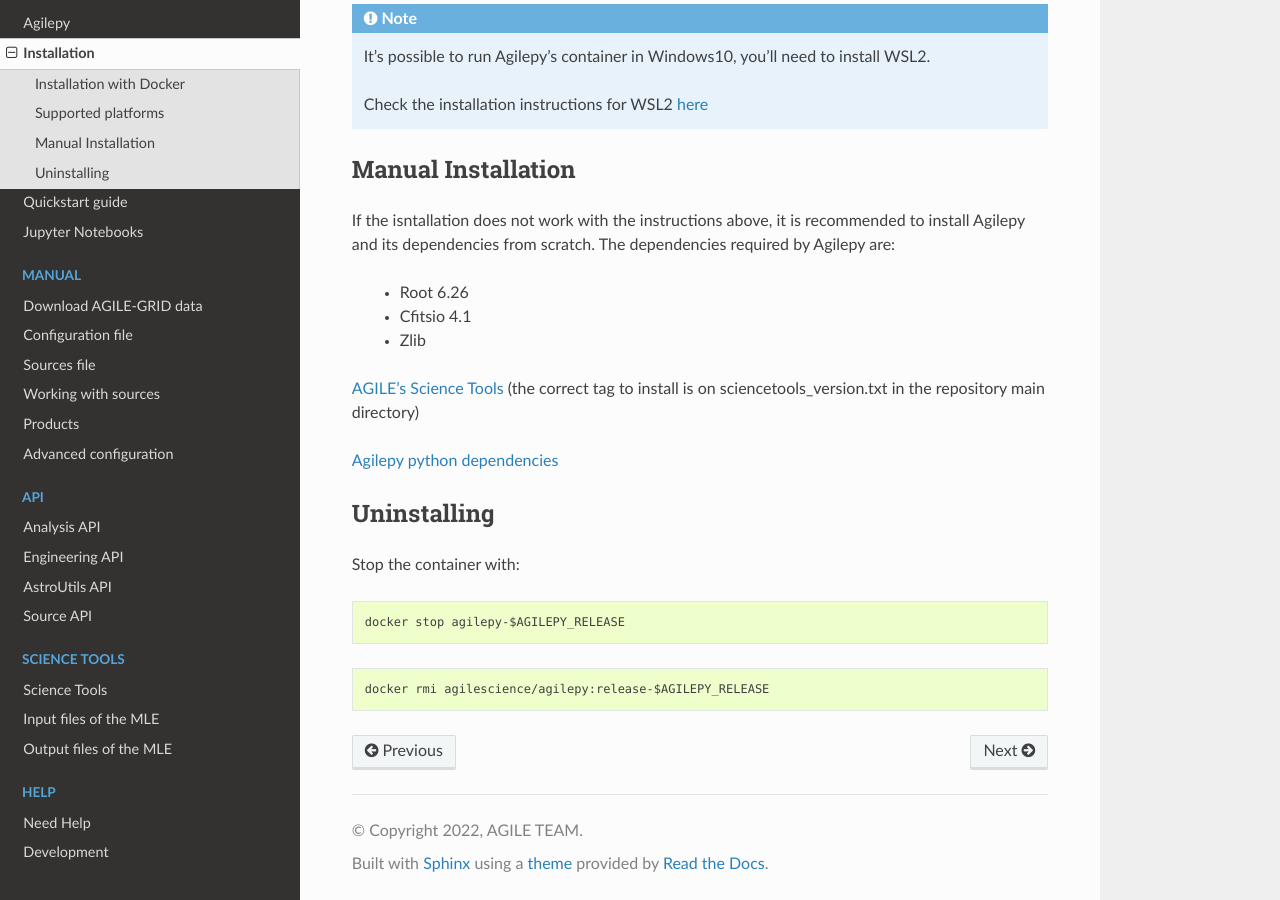
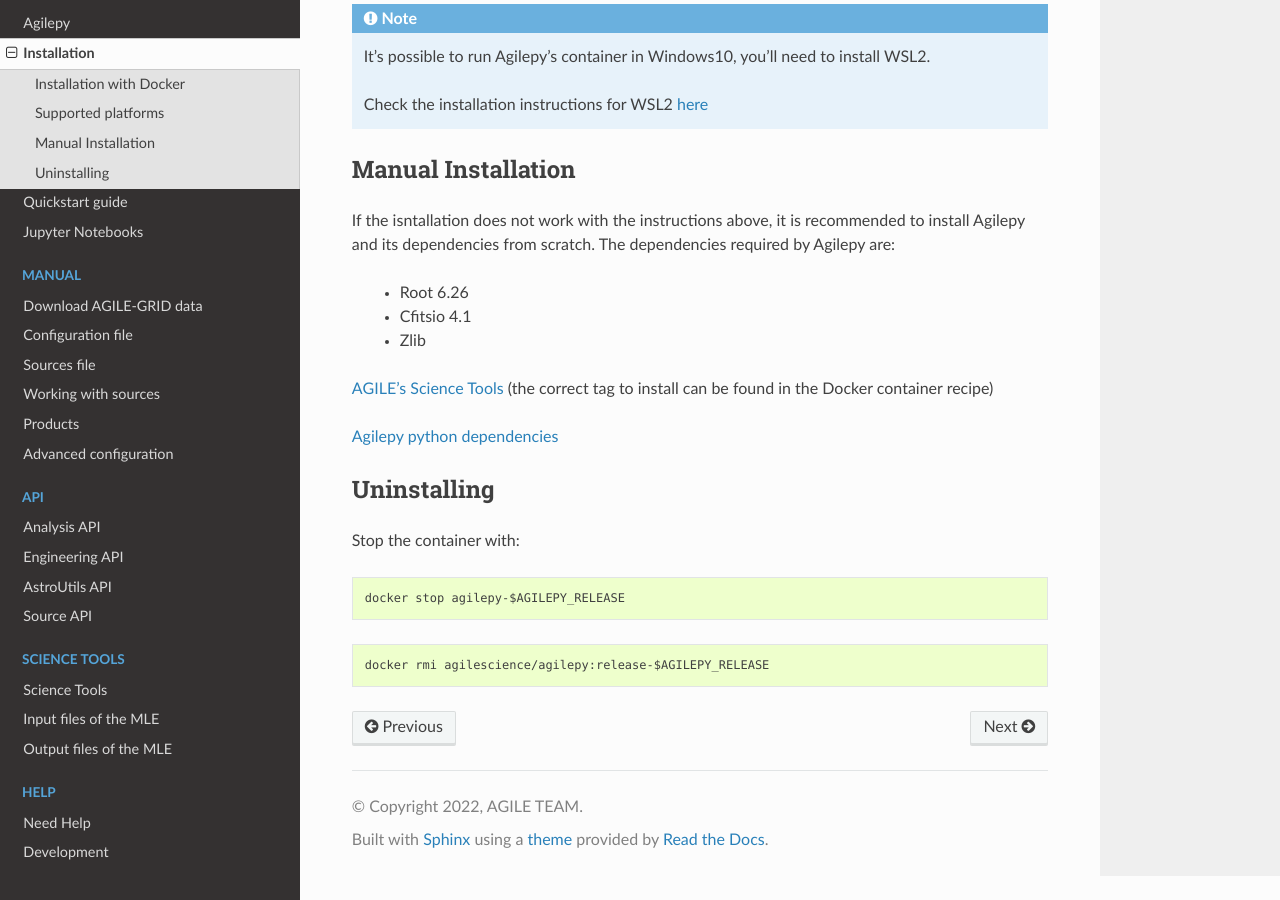
Before and after one commit to AGILESCIENCE/Agilepy, a Sphinx documentation site: the page built from docs/source/quickstart/installation.rst, in a window 1280 px wide and 900 px high, scrolled down 1954 px. Built offline with Sphinx 7.4.7 and the Read the Docs theme 2.0.0, drawn with Linux system fonts in a browser that asks for light colours.

Commit message:
Update science tools build

```diff
--- a/docs/source/quickstart/installation.rst
+++ b/docs/source/quickstart/installation.rst
@@ -86,7 +86,7 @@
   - Cfitsio 4.1
   - Zlib
 
-`AGILE's Science Tools <https://github.com/AGILESCIENCE/AGILE-GRID-ScienceTools-Setup/tree/master>`_ (the correct tag to install is on sciencetools_version.txt in the repository main directory)
+`AGILE's Science Tools <https://github.com/AGILESCIENCE/AGILE-GRID-ScienceTools-Setup/tree/master>`_ (the correct tag to install can be found in the Docker container recipe)
 
 `Agilepy python dependencies <https://github.com/AGILESCIENCE/Agilepy-recipe/blob/master/recipes/docker/base/requirements.txt>`_
 
--- a/sciencetools_version.txt
+++ /dev/null
@@ -1 +0,0 @@
-BUILD25b6-v2
```
Also changed, not shown: 2 other files.
